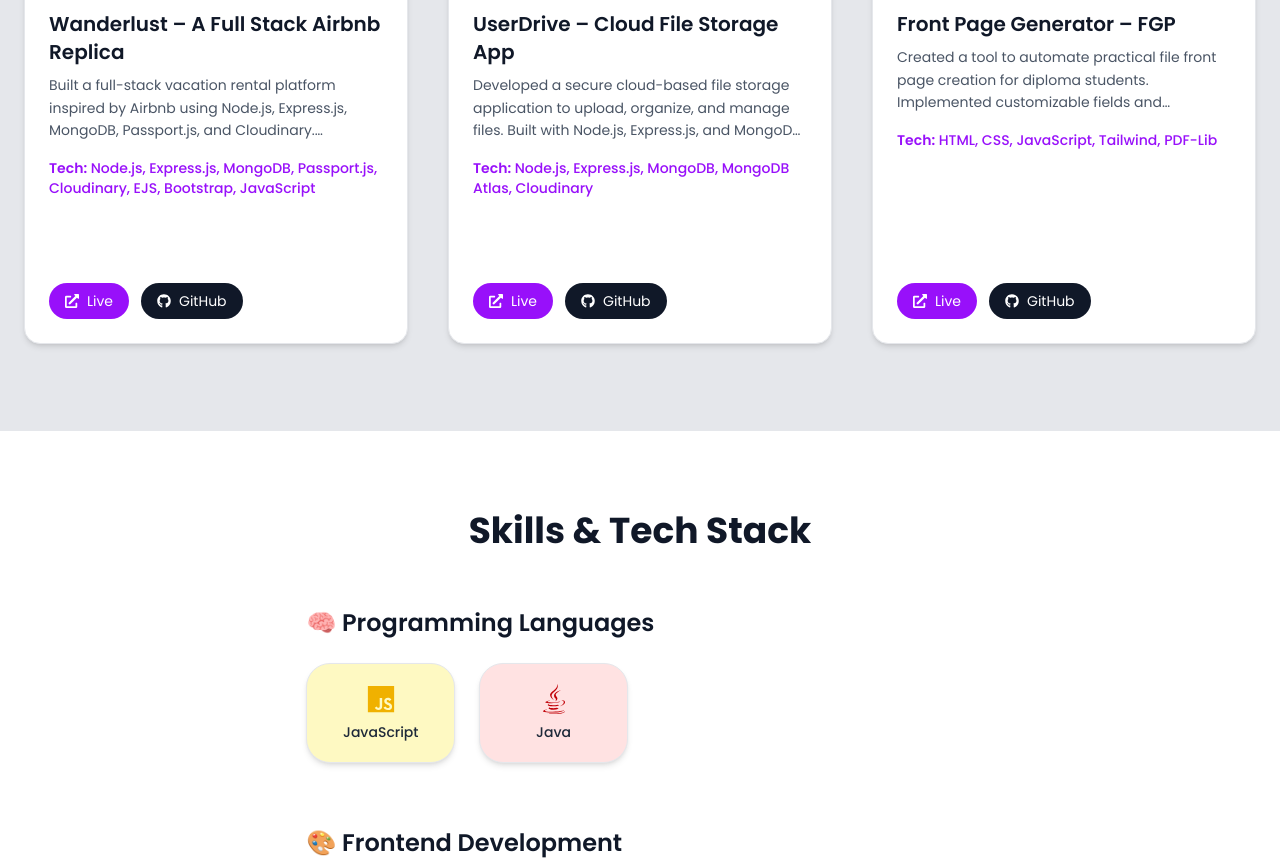
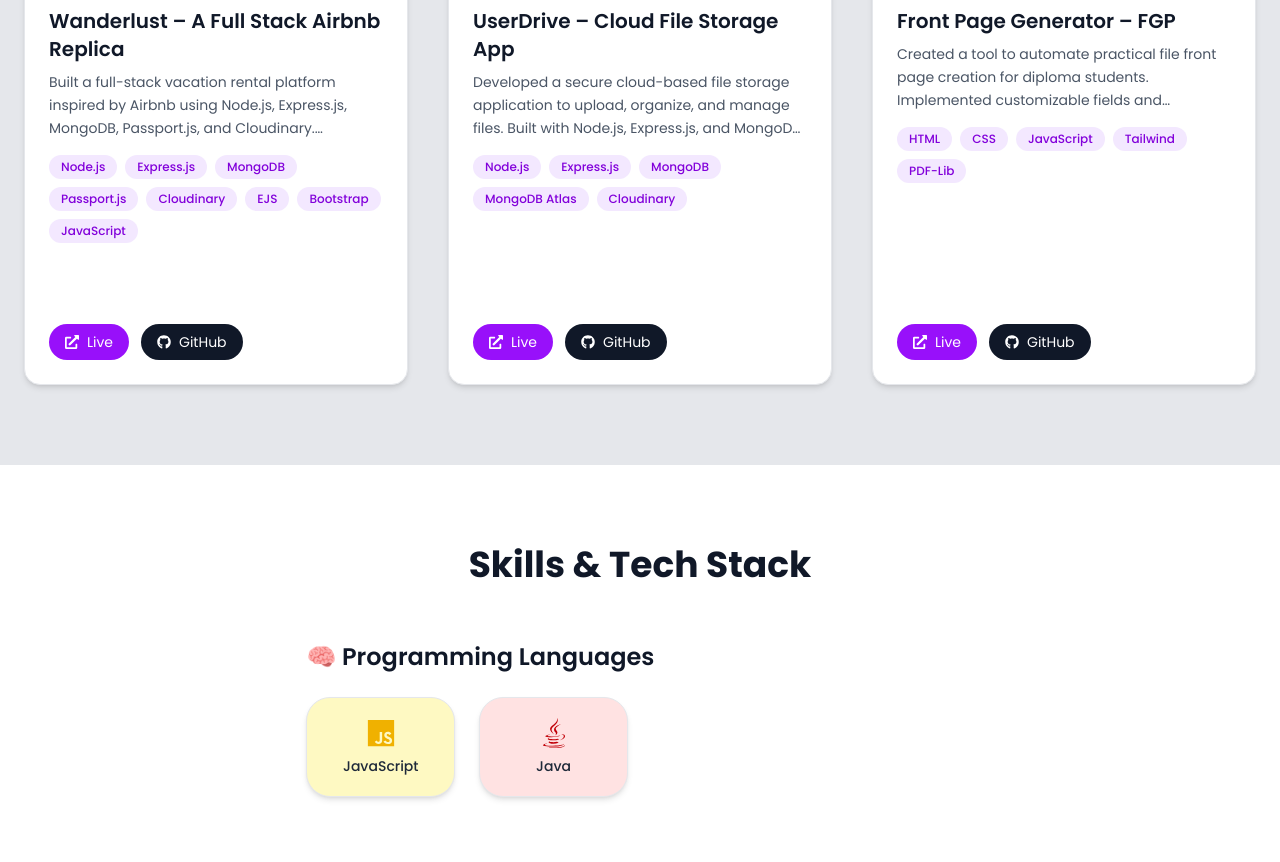
Before and after one commit to hardiksrivastavaa/Portfolio, a React (Vite) app: page / in a window 1280 px wide. Shown: the part 3200-4062 px from the top of the page. Built offline with nearby package versions, Linux system fonts and the light colour scheme.

Commit message:
Update Projects.jsx

```diff
--- a/src/pages/Projects.jsx
+++ b/src/pages/Projects.jsx
@@ -30,7 +30,6 @@ const Projects = () => {
                 alt={project.title}
                 className="object-cover w-full h-full transition-transform duration-500 group-hover:scale-110"
               />
-              {/* Overlay */}
               <div className="absolute inset-0 bg-gradient-to-t from-black/50 to-transparent opacity-0 group-hover:opacity-100 transition-opacity duration-500"></div>
             </div>
 
@@ -44,9 +43,17 @@ const Projects = () => {
                 {project.description}
               </p>
 
-              <p className="text-sm text-purple-600 font-medium mb-4">
-                <span className="font-semibold">Tech:</span> {project.tech.join(", ")}
-              </p>
+              {/* Tech Stack as badges */}
+              <div className="flex flex-wrap gap-2 mb-4">
+                {project.tech.map((tech, i) => (
+                  <span
+                    key={i}
+                    className="bg-purple-100 text-purple-700 px-3 py-1 text-xs rounded-full font-medium"
+                  >
+                    {tech}
+                  </span>
+                ))}
+              </div>
 
               {/* Action Buttons */}
               <div className="flex gap-3 mt-auto">
@@ -55,6 +62,7 @@ const Projects = () => {
                     href={project.live}
                     target="_blank"
                     rel="noopener noreferrer"
+                    aria-label={`Live demo of ${project.title}`}
                     className="flex items-center gap-2 bg-purple-600 text-white px-4 py-2 rounded-full text-sm hover:bg-purple-700 transition"
                   >
                     <FaExternalLinkAlt />
@@ -66,6 +74,7 @@ const Projects = () => {
                     href={project.github}
                     target="_blank"
                     rel="noopener noreferrer"
+                    aria-label={`GitHub repository of ${project.title}`}
                     className="flex items-center gap-2 bg-gray-900 text-white px-4 py-2 rounded-full text-sm hover:bg-black transition"
                   >
                     <FaGithub />
```
